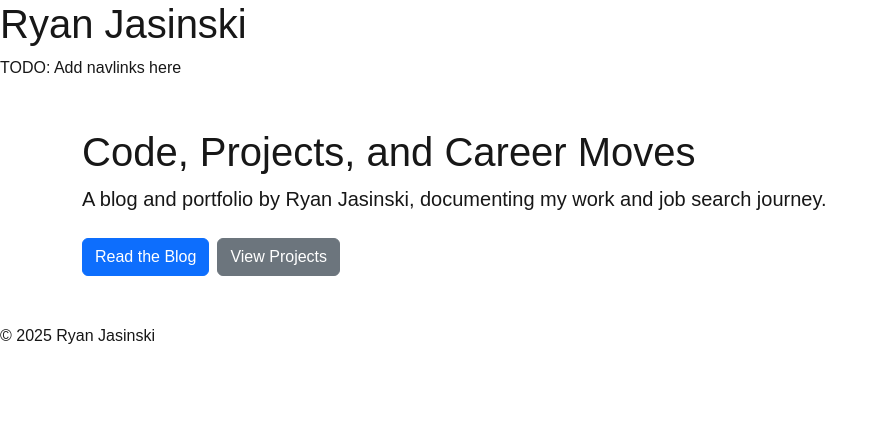
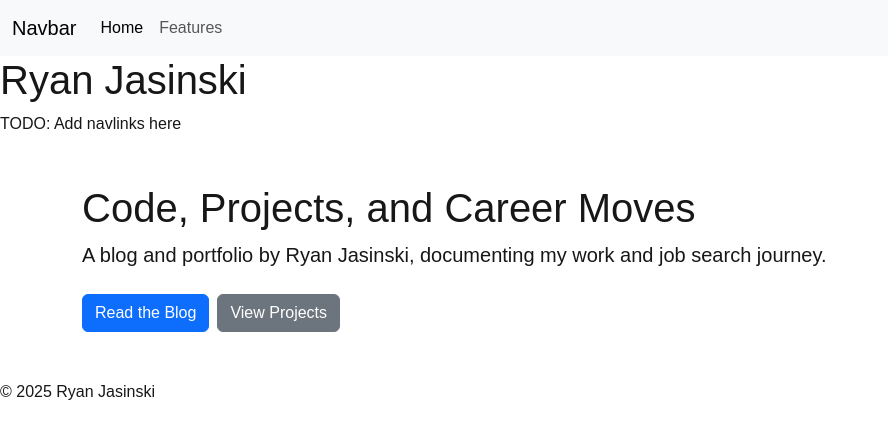
Before and after one commit to codeMonkeyHopeful/portfolio-and-blog, a Next.js app: page / in a window 1280 px wide. Shown: the top 438 px of the page, without its empty margins (0-888 px from the left). Built offline with nearby package versions, Linux system fonts and the light colour scheme.

Commit message:
generic navbar import

```diff
--- a/src/app/index.ts
+++ b/src/app/index.ts
@@ -0,0 +1 @@
+export { Navbar } from "@/components/index";
--- a/src/app/layout.tsx
+++ b/src/app/layout.tsx
@@ -3,6 +3,7 @@
 // Enable bootstrap JS
 // eslint-disable-next-line @typescript-eslint/no-unused-vars
 import { BootstrapClientInit } from "@/components/index";
+import { Navbar } from "@/app/index";
 
 export const metadata: Metadata = {
   title: "Create Next App",
@@ -14,6 +15,7 @@
     <html lang="en">
       <body>
         <header>
+          <Navbar />
           <nav>
             <h1>Ryan Jasinski</h1>
             {"TODO: Add navlinks here"}
--- /dev/null
+++ b/src/components/Navbar.tsx
@@ -0,0 +1,38 @@
+import { FC } from "react";
+
+export const Navbar: FC = () => {
+  return (
+    <nav className="navbar navbar-expand-lg navbar-light bg-light">
+      <div className="container-fluid">
+        <a className="navbar-brand" href="#">
+          Navbar
+        </a>
+        <button
+          className="navbar-toggler"
+          type="button"
+          data-bs-toggle="collapse"
+          data-bs-target="#navbarNav"
+          aria-controls="navbarNav"
+          aria-expanded="false"
+          aria-label="Toggle navigation"
+        >
+          <span className="navbar-toggler-icon"></span>
+        </button>
+        <div className="collapse navbar-collapse" id="navbarNav">
+          <ul className="navbar-nav">
+            <li className="nav-item">
+              <a className="nav-link active" aria-current="page" href="#">
+                Home
+              </a>
+            </li>
+            <li className="nav-item">
+              <a className="nav-link" href="#">
+                Features
+              </a>
+            </li>
+          </ul>
+        </div>
+      </div>
+    </nav>
+  );
+};
--- a/src/components/index.ts
+++ b/src/components/index.ts
@@ -1 +1,2 @@
 export { BootstrapClientInit } from "./BootstrapClientInit";
+export { Navbar } from "./Navbar";
```
